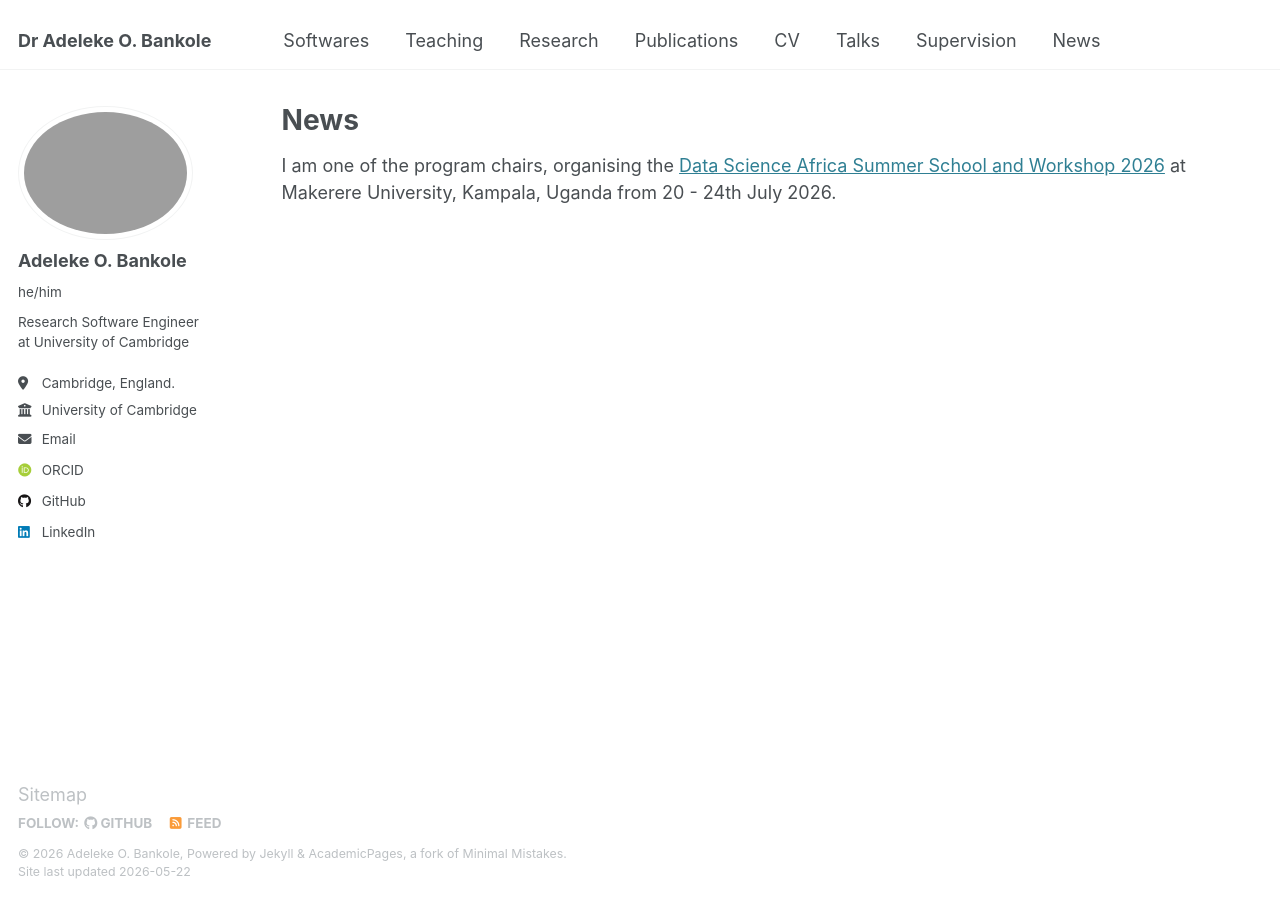
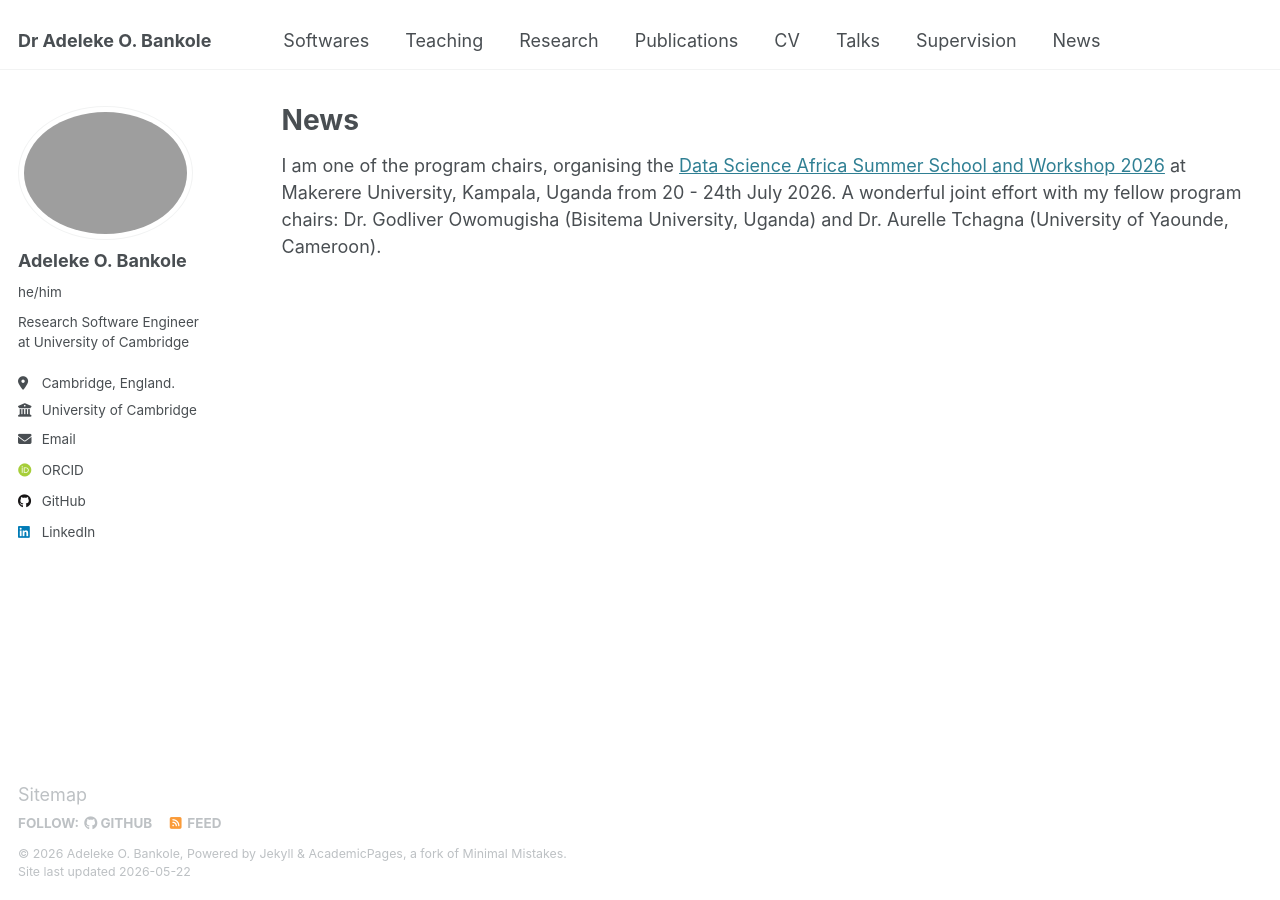
Before and after one commit to AdelekeBankole/adelekebankole.github.io, a Jekyll site: the page built from _news/news.md, in a window 1280 px wide. Built offline with Jekyll 4.4.1, drawn with Linux system fonts in a browser that asks for light colours; some web fonts are replaced.

Commit message:
Enhance news entry with additional program chair details
Added details about fellow program chairs for the Data Science Africa Summer School and Workshop 2026.

```diff
--- a/_news/news.md
+++ b/_news/news.md
@@ -4,4 +4,4 @@ title: "News"
 permalink: /news/
 author_profile: true
 ---
-I am one of the program chairs, organising the [Data Science Africa Summer School and Workshop 2026](https://www.datascienceafrica.org/dsa-2026) at Makerere University, Kampala, Uganda from 20 - 24th July 2026.
+I am one of the program chairs, organising the [Data Science Africa Summer School and Workshop 2026](https://www.datascienceafrica.org/dsa-2026) at Makerere University, Kampala, Uganda from 20 - 24th July 2026. A wonderful joint effort with my fellow program chairs: Dr. Godliver Owomugisha (Bisitema University, Uganda) and Dr. Aurelle Tchagna (University of Yaounde, Cameroon).
```
